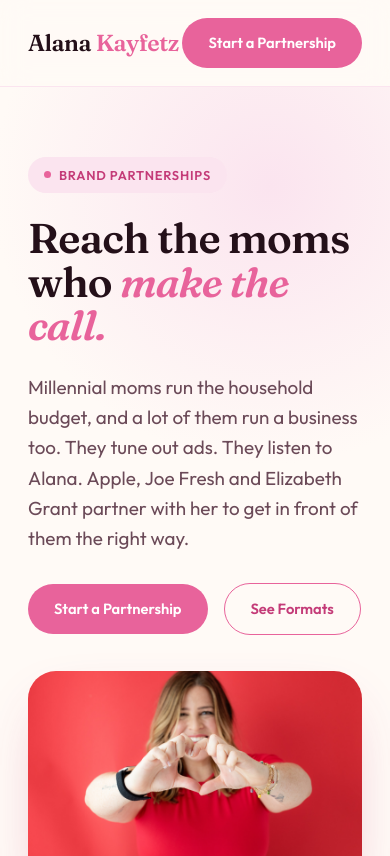
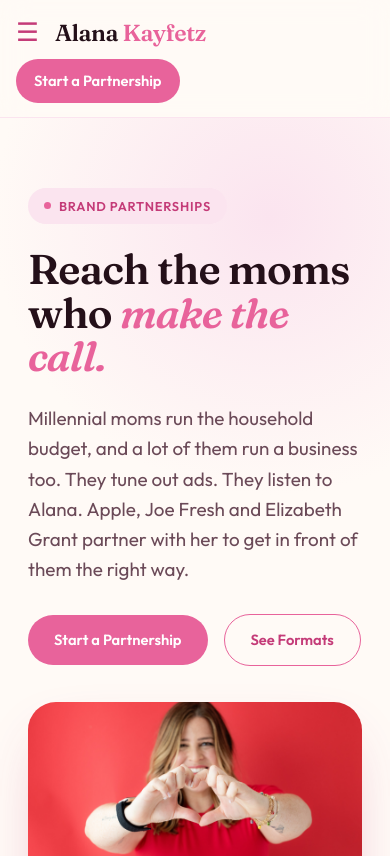
Before and after one commit to mattkantor/alana-kayfetz, a website: page brands/index.html in a window 390 px wide. Shown: the top 856 px of the page. Drawn offline with Linux system fonts and the light colour scheme.

Commit message:
Add hamburger menu for mobile nav
Below 768px: hamburger left of logo, "Work with Alana" stays visible,
other links expand as full-width rows. Tapping a link closes the menu.

Co-Authored-By: Claude Opus 5.5 <noreply@anthropic.com>

```diff
--- a/brands/index.html
+++ b/brands/index.html
@@ -94,7 +94,8 @@ src="https://www.facebook.com/tr?id=386179845467079&amp;ev=ViewContent&amp;noscr
 <nav>
   <div class="nav-inner">
     <a href="/" class="logo">Alana <span>Kayfetz</span></a>
-    <div class="nav-links">
+    <button class="burger" aria-label="Menu" aria-expanded="false" onclick="this.setAttribute('aria-expanded',this.closest('nav').classList.toggle('open'))">&#9776;</button>
+    <div class="nav-links" onclick="if(event.target.closest('a')){this.closest('nav').classList.remove('open');this.previousElementSibling.setAttribute('aria-expanded',false)}">
       <a href="/#coaching">Coaching</a>
       <a href="/#scholars">Scholars</a>
       <a href="/brands/">Brands</a>
--- a/css/site.css
+++ b/css/site.css
@@ -26,7 +26,17 @@
   .btn:hover{transform:translateY(-2px);box-shadow:var(--shadow)}
   .btn-ghost{background:transparent;color:var(--pink-deep);border:1.5px solid var(--pink)}
   .btn-ghost:hover{background:var(--pink);color:#fff}
-  @media(max-width:820px){.nav-links a:not(.btn){display:none}}
+  .burger{display:none;background:none;border:none;font-size:1.6rem;line-height:1;color:var(--pink-deep);cursor:pointer;padding:4px 8px}
+  @media(max-width:768px){
+    /* order: burger, logo, CTA on row 1; links wrap to full-width rows below when open */
+    .nav-inner{flex-wrap:wrap;gap:8px;padding:14px 16px}
+    .burger{display:block;order:0;margin-left:-8px}
+    .logo{order:1;margin-right:auto}
+    .nav-links{display:contents}
+    .nav-links .btn{order:2;padding:10px 18px}
+    .nav-links a:not(.btn){display:none;order:3;width:100%;padding:8px 0}
+    nav.open .nav-links a:not(.btn){display:block}
+  }
 
   /* HERO */
   .hero{position:relative;padding:70px 0 90px;overflow:hidden}
```
Also changed, not shown: index.html (+2 -1 lines), residents/breathe-therapy.html (+2 -1 lines), residents/index.html (+2 -1 lines), residents/marsha-care.html (+2 -1 lines), residents/ruth-rumack.html (+2 -1 lines).
